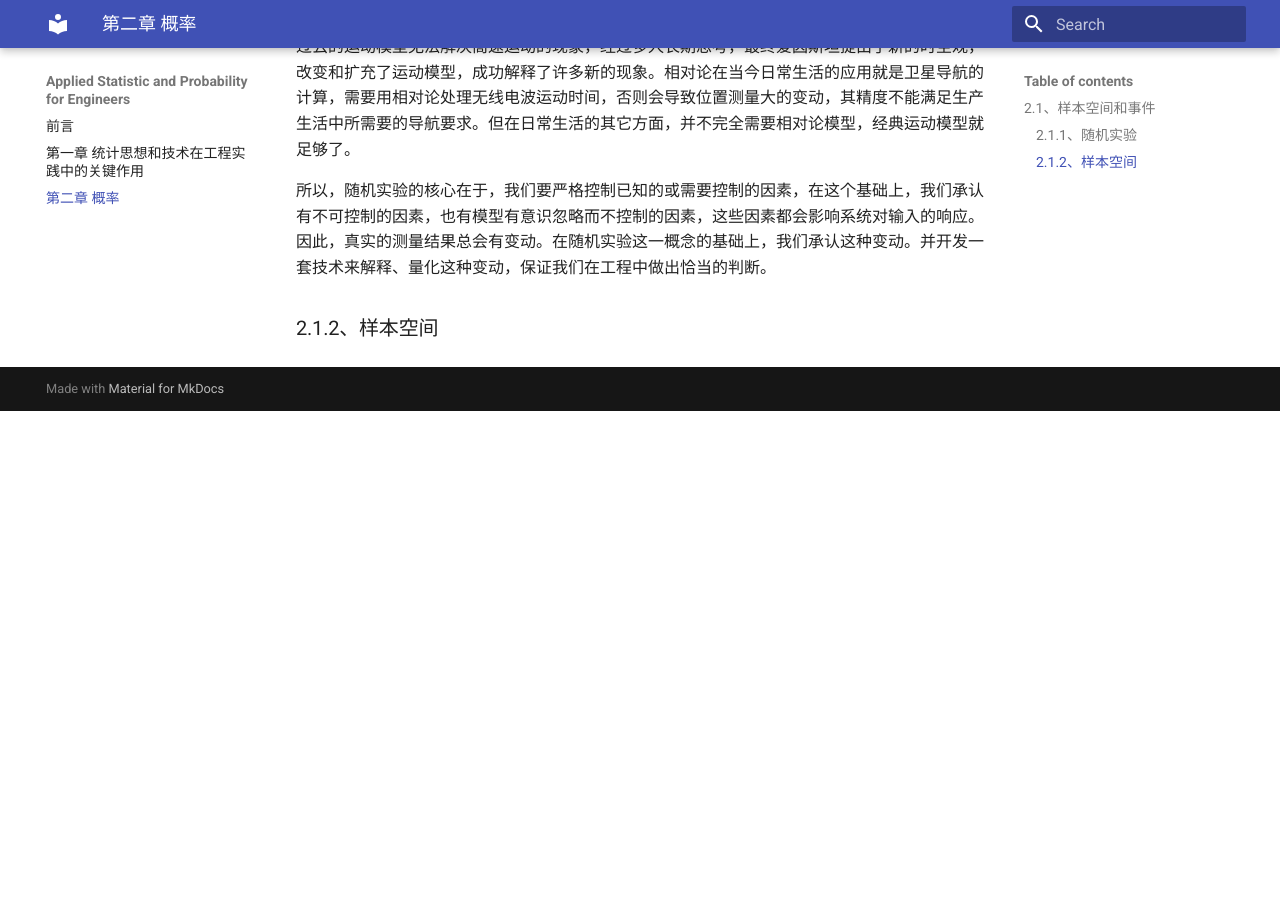
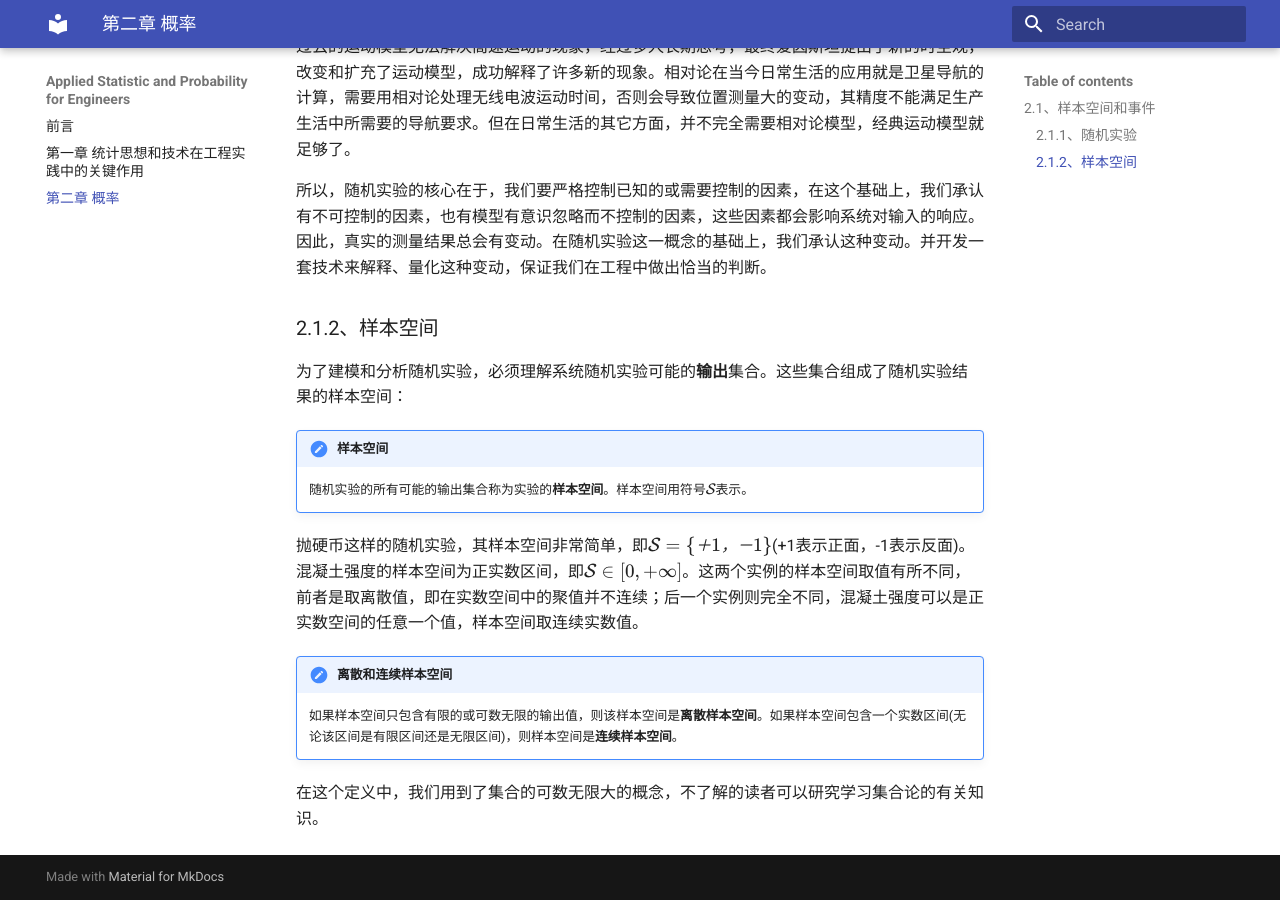
Before and after one commit to chenmich/applied_statistic_and_probability_for_engineers, an MkDocs documentation site: the page built from docs/second.md, in a window 1280 px wide and 900 px high, scrolled down 2407 px. Built offline with MkDocs 1.6.1 and Material for MkDocs 9.7.7, drawn with Linux system fonts in a browser that asks for light colours; before the commit the page ends 2818 px from its top, so only the background shows below that.

Commit message:
complete 2.1.2

```diff
--- a/docs/second.md
+++ b/docs/second.md
@@ -38,3 +38,15 @@
 所以，随机实验的核心在于，我们要严格控制已知的或需要控制的因素，在这个基础上，我们承认有不可控制的因素，也有模型有意识忽略而不控制的因素，这些因素都会影响系统对输入的响应。因此，真实的测量结果总会有变动。在随机实验这一概念的基础上，我们承认这种变动。并开发一套技术来解释、量化这种变动，保证我们在工程中做出恰当的判断。
 
 ### 2.1.2、样本空间
+
+为了建模和分析随机实验，必须理解系统随机实验可能的**输出**集合。这些集合组成了随机实验结果的样本空间：
+
+!!!note "样本空间"
+    随机实验的所有可能的输出集合称为实验的**样本空间**。样本空间用符号$\mathcal{S}$表示。
+
+抛硬币这样的随机实验，其样本空间非常简单，即$\mathcal{S}= \{＋1，－1\}$(+1表示正面，-1表示反面)。混凝土强度的样本空间为正实数区间，即$\mathcal{S}\in [0, +\infty]$。这两个实例的样本空间取值有所不同，前者是取离散值，即在实数空间中的聚值并不连续；后一个实例则完全不同，混凝土强度可以是正实数空间的任意一个值，样本空间取连续实数值。
+
+!!!note "离散和连续样本空间"
+    如果样本空间只包含有限的或可数无限的输出值，则该样本空间是**离散样本空间**。如果样本空间包含一个实数区间(无论该区间是有限区间还是无限区间)，则样本空间是**连续样本空间**。
+
+在这个定义中，我们用到了集合的可数无限大的概念，不了解的读者可以研究学习集合论的有关知识。
```
